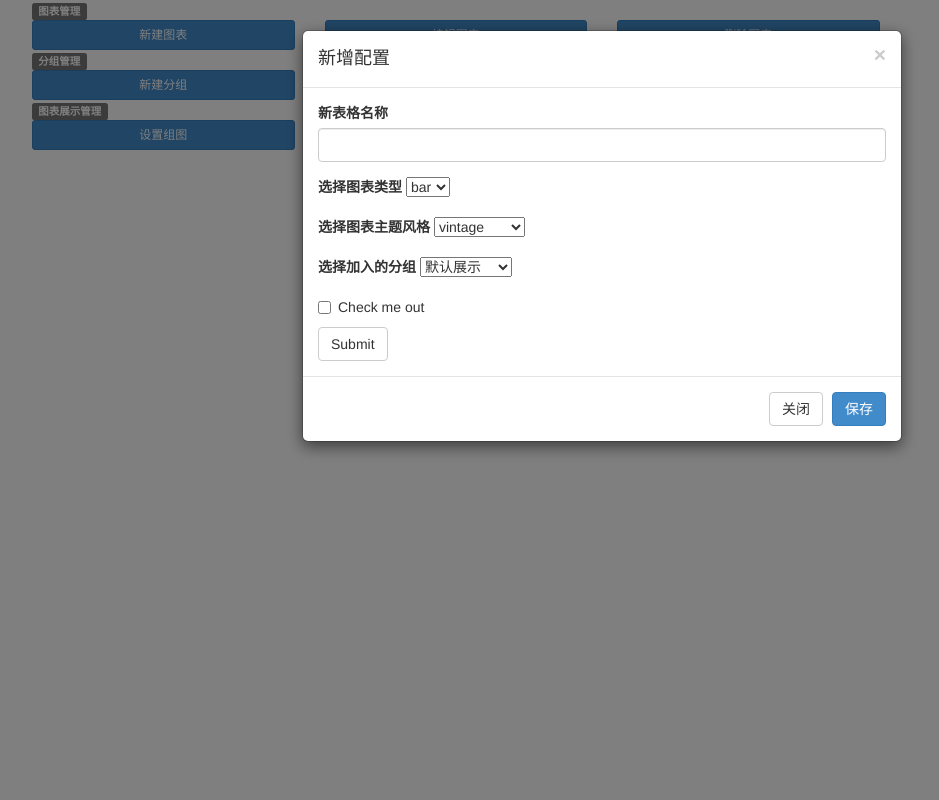
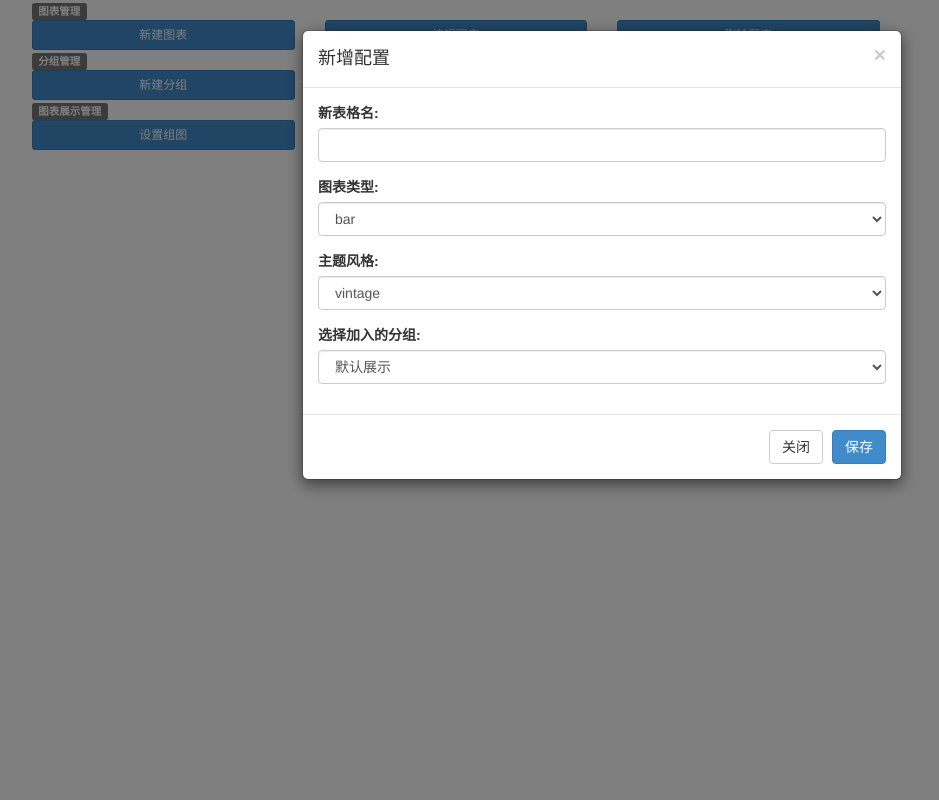
Before and after one commit to Daniel-China/graphical_reports, a Django app: page / in a window 1280 px wide, after a click on "新建图表". Shown: the whole page, without its empty margins (38-977 px from the left). Run offline with Django 3.2, Linux system fonts and the light colour scheme; data comes from the database, SQL or seed files in the repository; both versions use the stored data as it was after the commit; parts of the project's set-up code (start-up, migrations or seed data) failed here and were passed over; some libraries are stand-ins or nearby versions.

Commit message:
编辑模块上线

```diff
--- a/graphical_reports/models.py
+++ b/graphical_reports/models.py
@@ -22,10 +22,11 @@ class ChartInfo(models.Model):
     tooltip_config = models.TextField()
     toolbox_config = models.TextField()
     series_config = models.TextField()
+    preview_config = models.TextField()
 
 class ChartGroup(models.Model):
     '''图表分组信息'''
-    group_name = models.CharField(max_length=40, primary_key=True)
+    group_name = models.CharField(max_length=40)
     display_flag = models.CharField(max_length=10)
     order_num = models.CharField(max_length=20)
 
--- a/graphical_reports/settings.py
+++ b/graphical_reports/settings.py
@@ -41,7 +41,7 @@ INSTALLED_APPS = (
 MIDDLEWARE_CLASSES = (
     'django.contrib.sessions.middleware.SessionMiddleware',
     'django.middleware.common.CommonMiddleware',
-    'django.middleware.csrf.CsrfViewMiddleware',
+    #'django.middleware.csrf.CsrfViewMiddleware',
     'django.contrib.auth.middleware.AuthenticationMiddleware',
     'django.contrib.messages.middleware.MessageMiddleware',
     'django.middleware.clickjacking.XFrameOptionsMiddleware',
--- a/graphical_reports/views.py
+++ b/graphical_reports/views.py
@@ -10,7 +10,7 @@ import json
 
 def home(request):
     table_data = []
-    print new_table_create()
+    # print new_table_create(request)
     return render_to_response('chartManage.html', locals())
 
 @never_cache
@@ -23,9 +23,6 @@ def get_NewChartOption(request):
     new_table_option ={'chart_type': json.loads(default_option.series_type),
                        'chart_group': group_name,
                        'chart_theme': json.loads(default_option.theme_option)}
-    # char_type = ["line","bar"]
-    print json.dumps(new_table_option)
-    print ConfigOption.objects.all()
 
     return HttpResponse(json.dumps(new_table_option), content_type="application/json")
 
@@ -34,13 +31,13 @@ def get_NewChartOption(request):
 def add_NewChart(request):
     # if request.is_ajax() and request.method == 'POST':
     # print request.POST["newTableName"]
-    new_table_name = request.GET['newTableName']
+    new_table_name = request.GET.get('newTableName')
     print request.GET['newTableName']
-
+    print new_table_create(request)
     return HttpResponse(json.dumps(new_table_name), content_type="application/json")
 
 
-def new_table_create():
+def new_table_create(request):
     default_option = ConfigOption.objects.get(id=1)
     new_table_config = {'title': json.loads(default_option.title_default),
                         'legend': json.loads(default_option.legend_default),
@@ -51,4 +48,14 @@ def new_table_create():
                         'toolbox': json.loads(default_option.toolbox_default),
                         'series': json.loads(default_option.series_default)
                         }
-    return json.dumps(new_table_config)
+    try:
+        new_table_config["title"]["text"] = request.GET.get("newTableName")
+        new_table = ChartInfo(name=request.GET.get("newTableName"),
+                              theme=request.GET.get("newTableTheme"),
+                              is_config=False,
+                              group_name=ChartGroup.objects.get(group_name=request.GET.get("newTableGroup")),
+                              preview_config=json.dumps(new_table_config))
+        new_table.save()
+    except Exception,e:
+        print e
+    return new_table_config
--- a/templates/chartManage.html
+++ b/templates/chartManage.html
@@ -75,38 +75,52 @@
         <div class="modal-content">
             <div class="modal-header">
                  <button type="button" class="close" data-dismiss="modal" aria-hidden="true">×</button>
-                <h4 class="modal-title" id="myModalLabel">
+                <h4 class="modal-title" >
                     新增配置
                 </h4>
             </div>
             <div class="modal-body">
-                <form role="form" method="post" id="newTable" href="/addNewChart">
+                <form role="form" method="get" id="newTable" href="/addNewChart">
                     {% csrf_token %}
                     <div class="form-group">
-                        <label for="input-new-table-name">新表格名称</label>
-                        <input type="text" class="form-control" name="newTableName" id="input-new-table-name" maxlength="40" />
+                        <div>
+                            <label for="input-new-table-name" class="control-label">新表格名:</label>
+                        </div>
+                        <div>
+                            <input type="text"  name="newTableName" id="input-new-table-name"  maxlength="40" class="form-control" />
+                        </div>
                     </div>
 
                     <div class="form-group">
-                        <label for="input-new-table-type">选择图表类型</label>
-                        <select  id="input-new-table-type" name="newTableType"  >
-                        </select>
+                        <div >
+                            <label for="input-new-table-type">图表类型:</label>
+                        </div>
+                        <div >
+                            <select  id="input-new-table-type" name="newTableType" class="form-control" >
+                            </select>
+                        </div>
                     </div>
 
                     <div class="form-group">
-                        <label for="input-new-table-theme">选择图表主题风格</label>
-                        <select  id="input-new-table-theme" name="newTableTheme" >
-                        </select>
+                        <div >
+                            <label for="input-new-table-theme">主题风格:</label>
+                        </div>
+                        <div >
+                            <select  id="input-new-table-theme" name="newTableTheme" class="form-control">
+                            </select>
+                        </div>
                     </div>
                     <div class="form-group">
-                        <label for="input-new-table-group">选择加入的分组</label>
-                        <select  id="input-new-table-group" name="newTableGroup">
-                        </select>
+                        <div >
+                            <label for="input-new-table-group">选择加入的分组:</label>
+                        </div>
+                        <div >
+                            <select  id="input-new-table-group" name="newTableGroup" class="form-control">
+                            </select>
+                        </div>
                     </div>
 
-                    <div class="checkbox">
-                         <label><input type="checkbox" />Check me out</label>
-                    </div> <button type="submit" class="btn btn-default">Submit</button>
+
                 </form>
             </div>
             <div class="modal-footer">
@@ -130,26 +144,45 @@
                 </h4>
             </div>
             <div class="modal-body">
-                <form role="form" >
+                <form role="form" method="get" id="editTable" href="/editChart">
                     <div class="form-group">
-                         <label for="exampleInputEmail1">Email address</label><input type="email" class="form-control" id="exampleInputEmail1" />
+                        <div>
+                            <label for="edit-table-name" class="control-label">选择需要操作的表单:</label>
+                        </div>
+                        <div>
+                            <select  class="form-control" id="edit-table-name" name="TableName"  >
+                            </select>
+                        </div>
+                    </div>
+
+                    <div class="form-group">
+                        <div>
+                            <label for="input-legend-num">设定图列数量:</label>
+                        </div>
+                        <div>
+                            <input type="text" class="form-control" name="legend-num" id="input-legend-num"  value='1' />
+                        </div>
+                    </div>
+
+                    <div class="form-group">
+                        <div>
+                            <label for="input-data-source">选择数据来源:</label>
+                        </div>
+                        <div>
+                            <select  class="form-control" id="input-data-source" name="DataSource" >
+                            </select>
+                        </div>
                     </div>
                     <div class="form-group">
-                         <label for="exampleInputPassword1">Password</label><input type="password" class="form-control" id="exampleInputPassword1" />
+                        <label for="download-temp">模版下载</label>
+
                     </div>
-                    <div class="form-group">
-                         <label for="exampleInputFile">File input</label><input type="file" id="exampleInputFile" />
-                        <p class="help-block">
-                            Example block-level help text here.
-                        </p>
-                    </div>
-                    <div class="checkbox">
-                         <label><input type="checkbox" />Check me out</label>
-                    </div> <button type="submit" class="btn btn-default">Submit</button>
+
+
                 </form>
             </div>
             <div class="modal-footer">
-                 <button type="button" class="btn btn-default" data-dismiss="modal">关闭</button> <button type="button" class="btn btn-primary" >保存</button>
+                <button type="button" class="btn btn-default" data-dismiss="modal">关闭</button> <button type="button" class="btn btn-primary" >保存</button>
             </div>
         </div>
     </div>
@@ -205,9 +238,6 @@ function postForm(url,uuid) {
                 contentType: "application/json",
                 traditional: true,
                 data: $(obj).serialize(),
-{#                data: {#}
-{#                    "newTableName": "chisi"#}
-{#                },#}
                 success: function (data) {
                     alert(data + "提交成功！")
 
```
Also changed, not shown: db.sqlite3.
